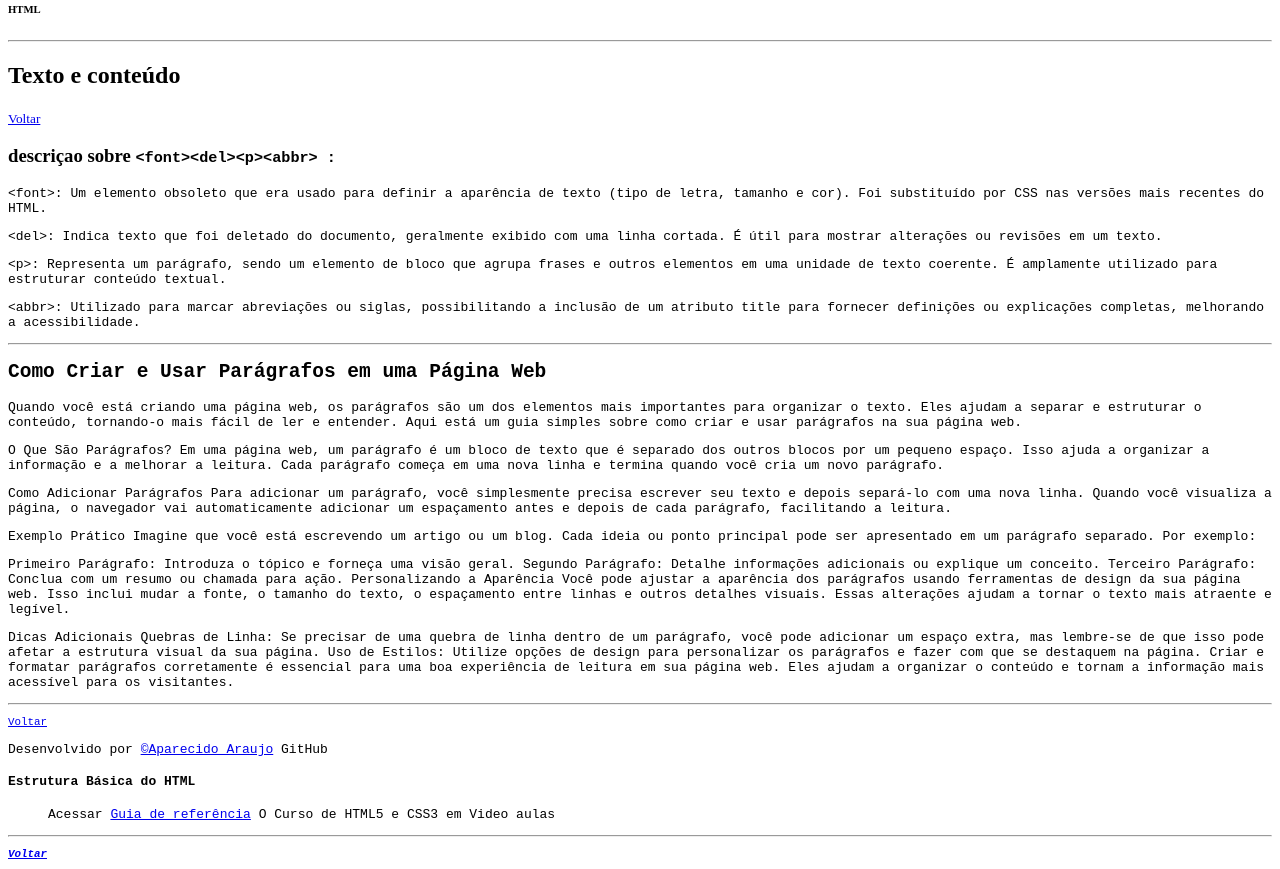
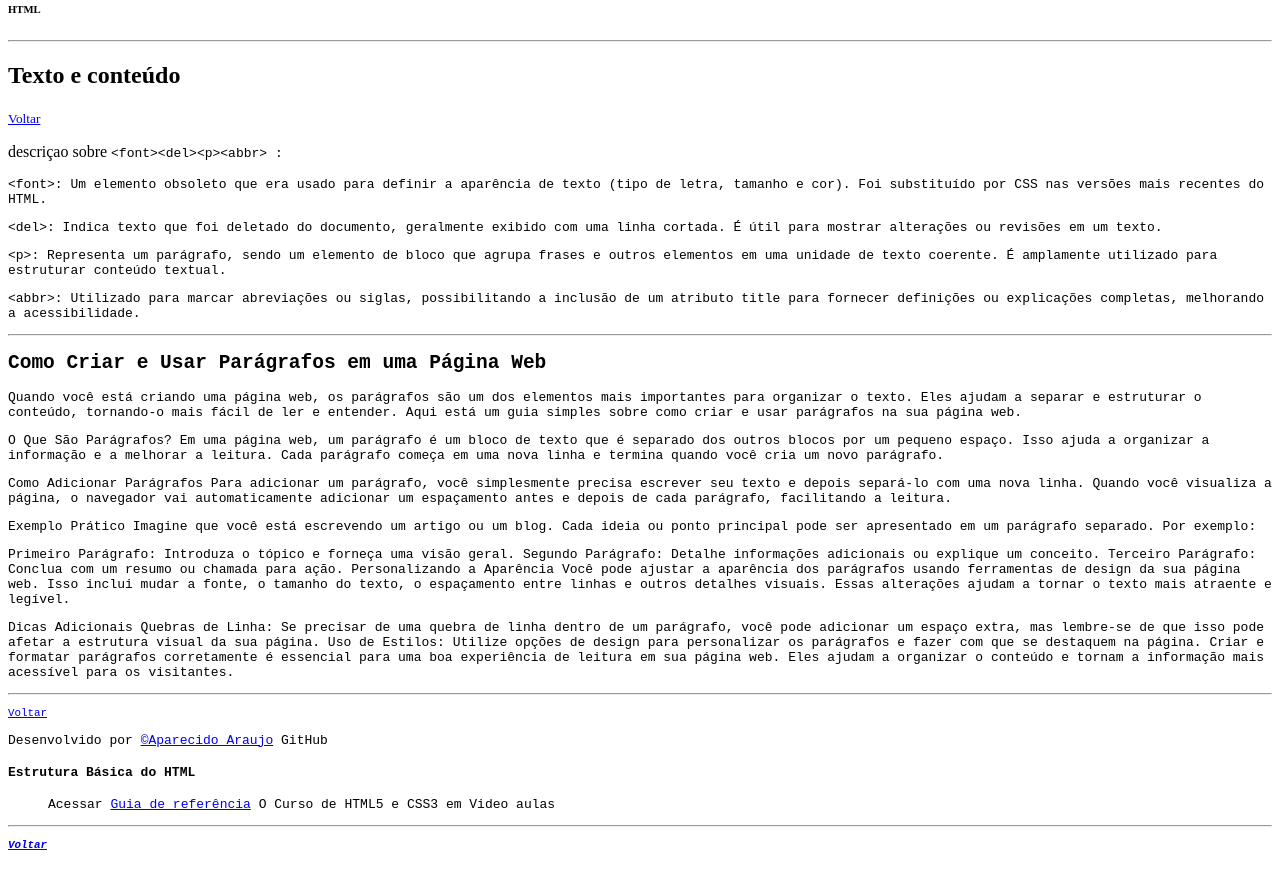
Before and after one commit to araujoDevs/Trilha_HTML, a plain HTML site: page index.html in a window 1280 px wide. Shown: the part 795-1664 px from the top of the page. Drawn offline with Linux system fonts and the light colour scheme.

Commit message:
alterado com sucesso

```diff
--- a/index.html
+++ b/index.html
@@ -48,8 +48,8 @@
 
     <h2 id="texto">Texto e conteúdo</h2>
     <small><a href="#html">Voltar</a></small>
-    <h3>descriçao sobre <code>&lt;font&gt;&lt;del&gt;&lt;p&gt;&lt;abbr&gt;
-        :</h3>
+    <p>descriçao sobre <code>&lt;font&gt;&lt;del&gt;&lt;p&gt;&lt;abbr&gt;
+        :</p>
         <p>
           &lt;font&gt;:
             Um elemento obsoleto que era usado para definir a aparência de texto (tipo de letra,
```
